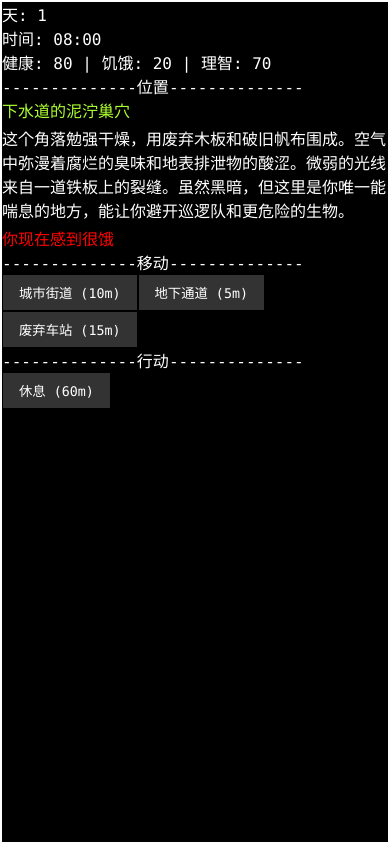
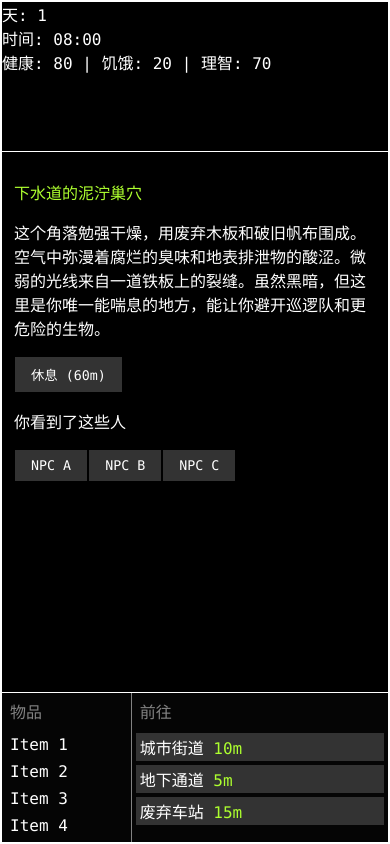
Before and after one commit to sevenxmonkey/sewer-hideout-game, a React (Create React App) app: page / in a window 390 px wide. Built offline with nearby package versions, Linux system fonts and the light colour scheme.

Commit message:
feat: mobile adjustment for sceneview and bottombar

```diff
--- a/src/App.scss
+++ b/src/App.scss
@@ -22,6 +22,30 @@ body,
   /* Use calculated vh to account for mobile browser UI (iOS Safari address bar) */
   height: calc(var(--vh, 1vh) * 100);
   border: 2px solid white;
+  display: flex;
+  flex-direction: column;
+}
+
+/* Layout: top fixed, middle flexible (scrollable), bottom fixed */
+.top-bar {
+  height: 150px; /* fixed height for status bar */
+  border-bottom: 1px solid white;
+  z-index: 2;
+}
+
+.bottom-bar {
+  height: 150px; /* fixed height for controls/inventory */
+  /* visible top border for bottom bar */
+  border-top: 1px solid white;
+  z-index: 2;
+  display: flex; /* ensure children can stretch to full height */
+}
+
+.scene-container {
+  /* flexible area: take remaining space between top and bottom */
+  flex: 1 1 auto;
+  overflow: auto; /* allow scrolling when content overflows */
+  -webkit-overflow-scrolling: touch;
 }
 
 body {
@@ -60,3 +84,74 @@ select {
     color: white;
   }
 }
+
+.scene-view {
+  padding: 12px;
+}
+
+.bottom-panels {
+  width: 100%;
+  /* 横向分为两部分：inventory 1/3, nav 2/3 */
+  display: flex;
+  flex-direction: row;
+  gap: 0;
+  height: 100%;
+}
+
+.panel {
+  flex: 1 1 0;
+  background: rgba(255, 255, 255, 0.02);
+  padding: 0; /* remove internal gap so children align flush */
+  border-radius: 0; /* squared corners for flush layout */
+  display: flex;
+  flex-direction: column;
+  height: 100%;
+  min-height: 0; /* allow children to scroll when overflowing inside flex items */
+}
+
+/* Inventory 1/3, nav 2/3 */
+.bottom-panels.two-cols > .inventory {
+  /* ensure fixed third width inside flex container */
+  flex: 0 0 33.3333%;
+  max-width: 33.3333%;
+}
+
+.bottom-panels.two-cols > .nav {
+  /* ensure two-thirds width */
+  flex: 0 0 66.6666%;
+  max-width: 66.6666%;
+}
+
+/* vertical divider between panels (white line) */
+.bottom-panels > .panel + .panel {
+  border-left: 1px solid rgba(255, 255, 255, 0.5);
+}
+
+/* Allow inner lists/grids to scroll vertically when overflow */
+.inventory-grid,
+.npc-list,
+.nav-list {
+  overflow-y: auto;
+  -webkit-overflow-scrolling: touch;
+  height: 100%;
+}
+
+.panel-label {
+  color: rgba(255, 255, 255, 0.5);
+}
+
+.panel-label,
+.item {
+  padding: 2px 4px;
+  margin: 4px;
+}
+
+.item {
+  &.nav-item {
+    background-color: #333;
+  }
+}
+
+.time-cost {
+  color: greenyellow;
+}
--- a/src/App.tsx
+++ b/src/App.tsx
@@ -2,9 +2,9 @@ import React, { useEffect } from 'react';
 import './App.scss';
 import { LocalizationProvider } from './store/LocalizationContext';
 import { GameProvider } from './store/GameContext';
-import { StatusBar } from './components/StatusBar';
+import { StatusBar } from './components/TopBar';
 import { SceneView } from './components/SceneView';
-import SceneHeader from './components/SceneHeader';
+import BottomBar from './components/BottomBar';
 import { initVh, initPreventBodyDrag } from './utils';
 
 const App: React.FC = () => {
@@ -21,9 +21,18 @@ const App: React.FC = () => {
     <LocalizationProvider>
       <GameProvider>
         <div className="App">
-          {/* <SceneHeader /> */}
-          <StatusBar />
-          <SceneView />
+          {/* top: fixed-size status bar */}
+          <header className="top-bar">
+            <StatusBar />
+          </header>
+
+          {/* middle: flexible, can overflow and scroll */}
+          <main className="scene-container">
+            <SceneView />
+          </main>
+
+          {/* bottom: fixed-size controls (actions / nav / inventory) */}
+          <BottomBar />
         </div>
       </GameProvider>
     </LocalizationProvider>
--- /dev/null
+++ b/src/components/BottomBar.tsx
@@ -0,0 +1,48 @@
+import React from 'react';
+import { useLocalization } from '../store/LocalizationContext';
+import { useGame } from '../store/GameContext';
+import type { IExit } from '../interfaces/IMapState';
+
+const BottomBar: React.FC = () => {
+  const { t } = useLocalization();
+  const { state, moveTo } = useGame();
+  const currentLocation = state.map.allLocations[state.player.locationId];
+  const currentExits: IExit[] = currentLocation?.exits ?? [];
+
+  return (
+    <footer className="bottom-bar">
+      <div className="bottom-panels two-cols">
+        {/* Left: Inventory (takes 1/3) */}
+        <div className="panel inventory">
+          <div className="panel-label">{t('ui.inventory')}</div>
+          <div className="inventory-grid">
+            {Array.from({ length: 12 }).map((_, i) => (
+              <div key={i} className="inv-item item">
+                Item {i + 1}
+              </div>
+            ))}
+          </div>
+        </div>
+
+        {/* Right: Navigation (takes 2/3) */}
+        <div className="panel nav">
+          <div className="panel-label">{t('ui.move_to')}</div>
+          <div className="nav-list">
+            {currentExits.map((e: IExit) => (
+              <div
+                key={e.targetLocationId}
+                className="nav-item item"
+                role="button"
+                onClick={() => moveTo(e.targetLocationId)}
+              >
+                {t(e.label)} <span className="time-cost">{e.timeCostMinutes}m</span>
+              </div>
+            ))}
+          </div>
+        </div>
+      </div>
+    </footer>
+  );
+};
+
+export default BottomBar;
--- a/src/components/SceneView.tsx
+++ b/src/components/SceneView.tsx
@@ -3,34 +3,30 @@ import { useGame } from '../store/GameContext';
 import { useLocalization } from '../store/LocalizationContext';
 
 export const SceneView: React.FC = () => {
-  const { state, moveTo } = useGame();
+  const { state } = useGame();
   const { t } = useLocalization();
 
   const loc = state.map.allLocations[state.player.locationId];
 
   return (
-    <div>
-      <div>--------------{t('ui.location')}--------------</div>
-      <div style={{ color: 'greenyellow', marginBottom: '4px' }}>{t(loc.nameKey)}</div>
-      <div>{t(loc.descriptionKey)}</div>
-      <div style={{ color: 'red', marginTop: '4px' }}>你现在感到很饿</div>
-      <div>--------------{t('ui.move')}--------------</div>
-      <div>
-        {loc.exits.map((e) => (
-          <button key={e.targetLocationId} onClick={() => moveTo(e.targetLocationId)}>
-            {t(e.label)} ({e.timeCostMinutes}m)
-          </button>
-        ))}
-      </div>
-
-      <div>--------------{t('ui.actions')}--------------</div>
-      <div style={{ display: 'flex', gap: 8 }}>
+    <div className="scene-view">
+      {/* <div>--------------{t('ui.location')}--------------</div> */}
+      <p style={{ color: 'greenyellow', marginBottom: '4px' }}>{t(loc.nameKey)}</p>
+      <p>{t(loc.descriptionKey)}</p>
+      {/* actions and npc list combined here */}
+      <div className="actions-panel">
         {loc.localActions.map((a) => (
           <button key={a.nextActionType}>
             {t(a.labelKey)} ({a.timeCostMinutes}m)
           </button>
         ))}
       </div>
+      <p>你看到了这些人</p>
+      <div>
+        {['NPC A', 'NPC B', 'NPC C'].map((n) => (
+          <button key={n}>{n}</button>
+        ))}
+      </div>
     </div>
   );
 };
--- a/src/components/StatusBar.tsx
+++ b/src/components/TopBar.tsx
@@ -11,7 +11,7 @@ export const StatusBar: React.FC = () => {
   const mm = runtime.gameTime % 60;
 
   return (
-    <div>
+    <div className="top-bar">
       <div>
         {t('ui.day')}: {runtime.dayNumber}
       </div>
--- a/src/locales/en-US.json
+++ b/src/locales/en-US.json
@@ -1,7 +1,6 @@
 {
   "info": {
-    "game_title": "Sewer Hideout",
-    "welcome_message": "Welcome to the Sewer Hideout, a city underground world full of danger and opportunity. Here, you must manage your resources, maintain your health and sanity, and explore the unknown for a chance to survive. Good luck, survivor!"
+    "game_title": "Sewer Hideout"
   },
   "location": {
     "sewer_hideout": {
@@ -40,6 +39,9 @@
     "day": "Day",
     "actions": "Actions",
     "location": "Location",
+    "inventory": "Inventory",
+    "npcs": "NPCs",
+    "move_to": "Move to",
     "hunger": "Hunger",
     "sanity": "Sanity",
     "health": "Health",
--- a/src/locales/zh-CN.json
+++ b/src/locales/zh-CN.json
@@ -1,7 +1,6 @@
 {
   "info": {
-    "game_title": "下水道浮生记",
-    "welcome_message": "欢迎来到下水道浮生记，一个充满危险与机遇的城市地下世界。在这里，你必须管理好自己的资源，保持健康和理智，同时探索未知的区域，寻找生存的希望。祝你好运，幸存者！"
+    "game_title": "下水道浮生记"
   },
   "location": {
     "sewer_hideout": {
@@ -36,6 +35,9 @@
   },
   "ui": {
     "move": "移动",
+    "inventory": "物品",
+    "npcs": "人物",
+    "move_to": "前往",
     "time": "时间",
     "day": "天",
     "actions": "行动",
```
